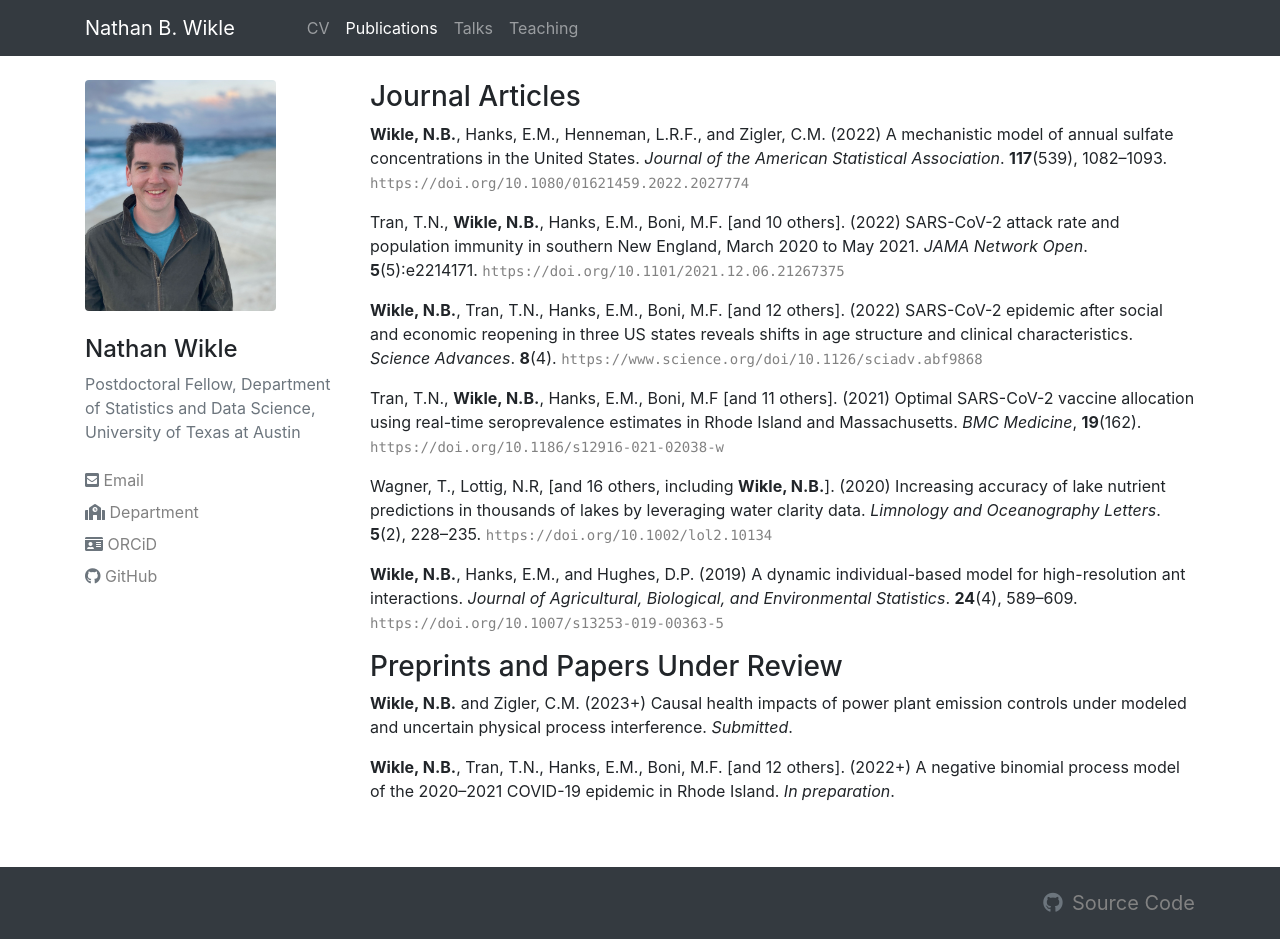
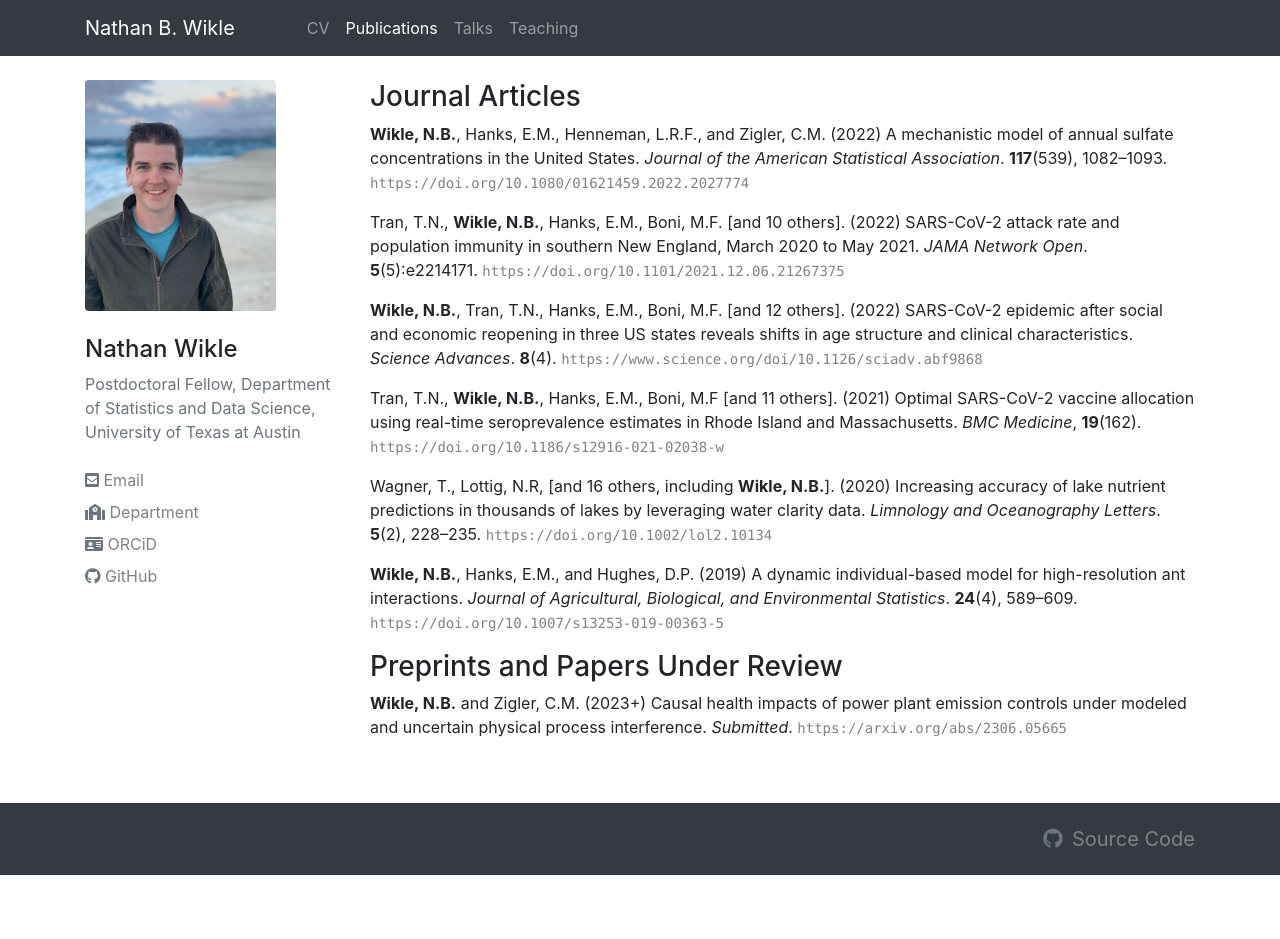
Before and after one commit to nbwikle/nbwikle.github.io, a Jekyll site: the page built from pages/publications.md, in a window 1280 px wide. Built offline with Jekyll 4.4.1, drawn with Linux system fonts in a browser that asks for light colours; nearby versions of some CDN libraries; after the commit the page ends 900 px from its top, so only the background shows below that.

Commit message:
Added arxiv link.

```diff
--- a/pages/publications.md
+++ b/pages/publications.md
@@ -20,6 +20,4 @@ Wagner, T., Lottig, N.R, [and 16 others, including **Wikle, N.B.**]. (2020) Incr
 
 ### Preprints and Papers Under Review
 
-**Wikle, N.B.** and Zigler, C.M. (2023+) Causal health impacts of power plant emission controls under modeled and uncertain physical process interference. *Submitted*.
-
-**Wikle, N.B.**, Tran, T.N., Hanks, E.M., Boni, M.F. [and 12 others]. (2022+) A negative binomial process model of the 2020--2021 COVID-19 epidemic in Rhode Island. *In preparation*.
+**Wikle, N.B.** and Zigler, C.M. (2023+) Causal health impacts of power plant emission controls under modeled and uncertain physical process interference. *Submitted*.  [`https://arxiv.org/abs/2306.05665`](https://arxiv.org/abs/2306.05665){:target="_blank" rel="noopener"}
```
Also changed, not shown: pages/talks.md (+1 -1 lines).
